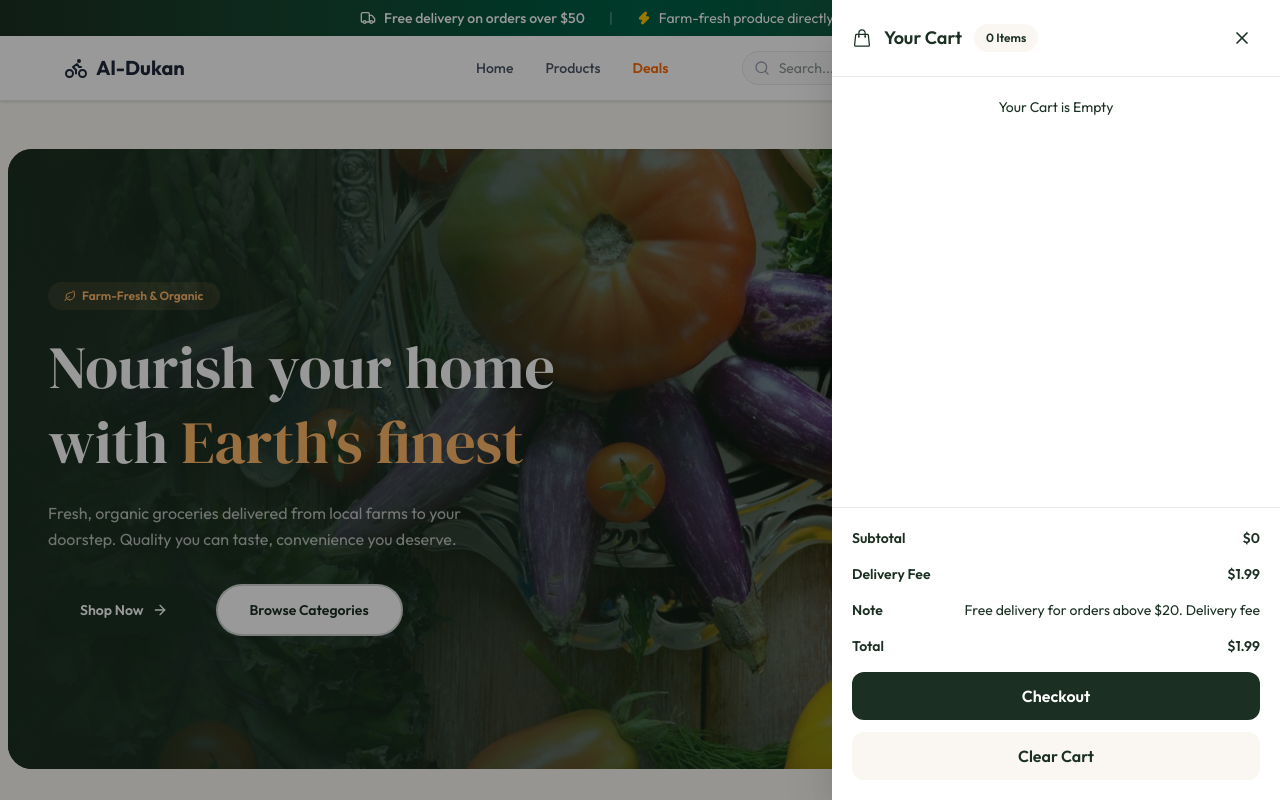
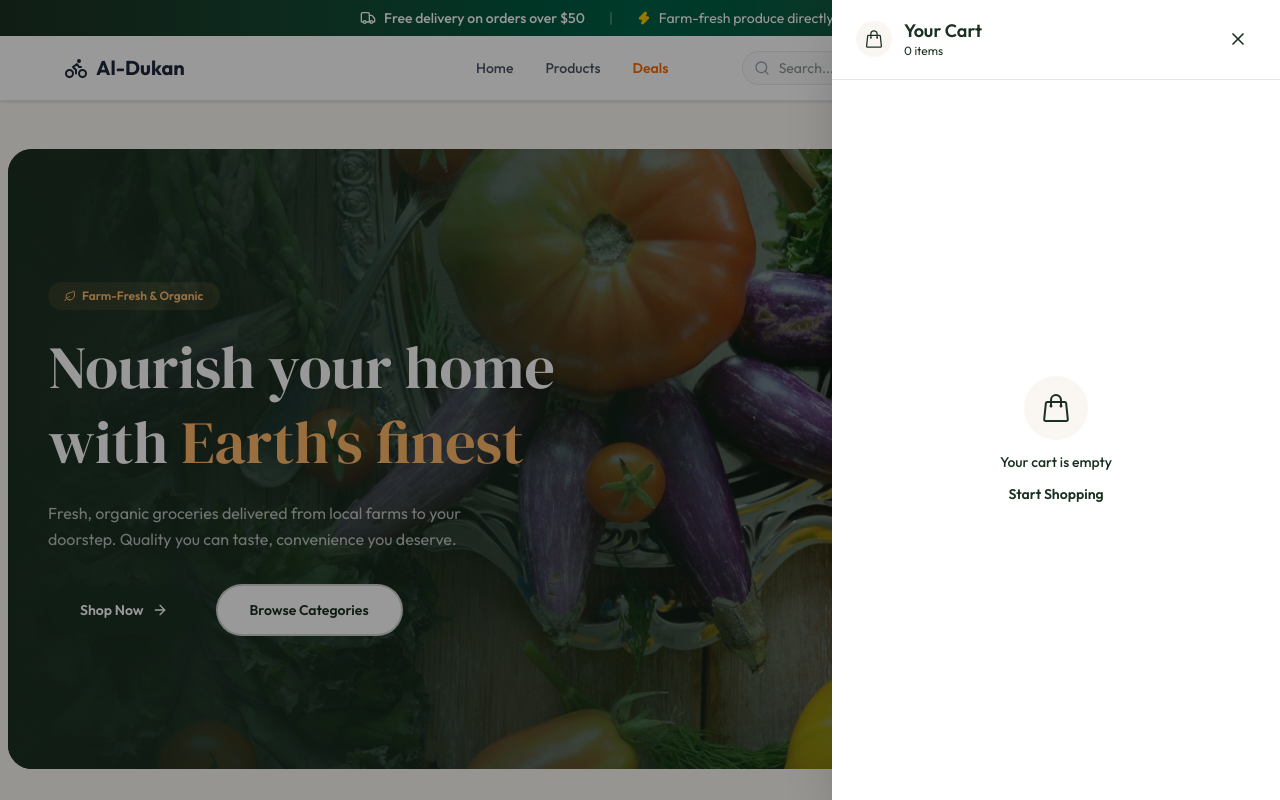
Before and after one commit to Saam22/Al-Dukan---Grocery-Delivery, a React (Vite) app in the folder client/: page / in a window 1280 px wide. Shown: the top 800 px of the page. Built offline with nearby package versions, Linux system fonts and the light colour scheme.

Commit message:
improve card

```diff
--- a/client/src/components/Home/Cartsidebar.jsx
+++ b/client/src/components/Home/Cartsidebar.jsx
@@ -2,7 +2,10 @@ import React from 'react'
 import { useCart } from '../../context/CartContext'
 import { useNavigate } from 'react-router-dom'
 import { ShoppingBagIcon } from '@heroicons/react/24/outline'
-import { XIcon } from 'lucide-react'
+import { XIcon, TruckIcon } from 'lucide-react'
+
+const FREE_DELIVERY_THRESHOLD = 100;
+const DELIVERY_FEE = 40;
 
 const Cartsidebar = () => {
     const currency = import.meta.env.VITE_CURRENCY_SYMBOL || "$";
@@ -11,8 +14,16 @@ const Cartsidebar = () => {
         isCartOpen, setIsCartOpen, cartTotal, cartCount, clearCart } = useCart();
     const navigate = useNavigate();
     if (!isCartOpen) return null;
-    const deliveryFee = cartTotal > 20 ? 0 : 1.99;
+
+    const deliveryFee = items.length === 0
+        ? 0
+        : cartTotal >= FREE_DELIVERY_THRESHOLD
+            ? 0
+            : DELIVERY_FEE;
+
     const grandTotal = cartTotal + deliveryFee;
+    const amountLeftForFreeDelivery = FREE_DELIVERY_THRESHOLD - cartTotal;
+
     return (
         <>
             {/* BACKGROUND OVERLAY */}
@@ -21,86 +32,128 @@ const Cartsidebar = () => {
             {/* SIDEBAR */}
             <div className='fixed right-0 top-0 h-full w-full max-w-md bg-white
             z-50 shadow-2xl flex flex-col animate-slide-in-right'>
+
                 {/* Header */}
-                <div className='flex items-center justify-between p-5 border-b border-app-border'>
-                    <div className='flex items-center gap-2'>
+                <div className='flex items-center justify-between px-6 py-5 border-b border-app-border'>
+                    <div className='flex items-center gap-3'>
+                        <div className='p-2 bg-app-cream rounded-full'>
                             <ShoppingBagIcon className='size-5' />
-                        <h2 className='px-1 text-lg font-semibold'>Your Cart</h2>
-                        <span className='px-3 py-1.5 text-xs font-semibold bg-app-cream rounded-full'>
-                            {items.length} Items</span>
+                        </div>
+                        <div>
+                            <h2 className='text-lg font-semibold leading-tight'>Your Cart</h2>
+                            <p className='text-xs text-app-grey'>
+                                {items.length} {items.length === 1 ? 'item' : 'items'}
+                            </p>
+                        </div>
                     </div>
                     <button onClick={() => setIsCartOpen(false)}
                         className='p-2 rounded-full hover:bg-app-cream transition-colors'>
                         <XIcon className='size-5' />
                     </button>
                 </div>
+
+                {/* Free delivery progress banner */}
+                {items.length > 0 && deliveryFee > 0 && (
+                    <div className='px-6 py-3 bg-app-cream/50 border-b border-app-border flex items-center gap-2'>
+                        <TruckIcon className='size-4 text-app-green shrink-0' />
+                        <p className='text-xs text-app-grey'>
+                            Add <span className='font-semibold text-zinc-800'>{currency}{amountLeftForFreeDelivery.toFixed(2)}</span> more for free delivery
+                        </p>
+                    </div>
+                )}
+
                 {/* Cart Items */}
                 <div className='flex-1 overflow-y-auto p-5'>
                     {items.length === 0 ? (
-                        <div className='flex flex-col items-center justify-center'>
-                            <p className='text-sm text-app-grey'>Your Cart is Empty</p>
+                        <div className='flex flex-col items-center justify-center h-full gap-3'>
+                            <div className='p-4 bg-app-cream rounded-full'>
+                                <ShoppingBagIcon className='size-8 text-app-grey' />
+                            </div>
+                            <p className='text-sm font-medium text-app-grey'>Your cart is empty</p>
+                            <button onClick={() => { setIsCartOpen(false); navigate('/products'); }}
+                                className='text-sm font-semibold text-app-green hover:underline'>
+                                Start Shopping
+                            </button>
                         </div>
                     ) : (
                         <div className='space-y-4'>
                             {items.map((item) => (
-                                <div key={item.product._id} className='flex gap-4'>
-                                    <img src={item.product.image} alt={item.product.title} className='w-16 h-16 object-cover' />
-                                    <div className='flex-1 flex flex-col'>
-                                        <p className='font-semibold'>{item.product.title}</p>
-                                        <p className='text-sm text-app-grey'>{item.product.description}</p>
-                                        <p className='text-sm text-app-grey'>{currency}{item.product.price}</p>
+                                <div key={item.product._id} className='flex gap-3 pb-4 border-b border-app-border last:border-0'>
+                                    <img src={item.product.image} alt={item.product.title}
+                                        className='w-16 h-16 object-cover rounded-lg bg-app-cream shrink-0' />
+
+                                    <div className='flex-1 min-w-0 flex flex-col justify-between'>
+                                        <div>
+                                            <p className='font-semibold text-sm truncate'>{item.product.title}</p>
+                                            <p className='text-xs text-app-grey truncate'>{item.product.description}</p>
                                         </div>
-                                    <div className='flex items-center gap-2'>
+                                        <div className='flex items-center justify-between mt-2'>
+                                            <div className='flex items-center gap-2 bg-app-cream rounded-full px-1 py-1'>
                                                 <button onClick={() => updateQuantity(item.product, item.quantity - 1)}
-                                            className='p-2 rounded-full hover:bg-app-cream transition-colors'>
-                                            -
+                                                    className='size-6 flex items-center justify-center rounded-full hover:bg-white transition-colors text-sm font-semibold'>
+                                                    −
                                                 </button>
-                                        <p>{item.quantity}</p>
+                                                <span className='text-sm font-medium w-4 text-center'>{item.quantity}</span>
                                                 <button onClick={() => updateQuantity(item.product, item.quantity + 1)}
-                                            className='p-2 rounded-full hover:bg-app-cream transition-colors'>
+                                                    className='size-6 flex items-center justify-center rounded-full hover:bg-white transition-colors text-sm font-semibold'>
                                                     +
                                                 </button>
                                             </div>
+                                            <p className='text-sm font-semibold'>
+                                                {currency}{(item.product.price * item.quantity).toFixed(2)}
+                                            </p>
+                                        </div>
+                                    </div>
+
                                     <button onClick={() => removeFromCart(item.product)}
-                                        className='p-2 rounded-full hover:bg-app-cream transition-colors'>
-                                        <XIcon className='size-5' />
+                                        className='self-start p-1.5 rounded-full hover:bg-app-cream transition-colors text-app-grey hover:text-app-error shrink-0'>
+                                        <XIcon className='size-4' />
                                     </button>
                                 </div>
                             ))}
                         </div>
                     )}
                 </div>
+
                 {/* Cart Footer */}
-                <div className='p-5 border-t border-app-border'>
-                    <div className='flex justify-between mb-4'>
-                        <p className='text-sm font-semibold'>Subtotal</p>
-                        <p className='text-sm font-semibold'>{currency}{cartTotal}</p>
+                {items.length > 0 && (
+                    <div className='px-6 py-5 border-t border-app-border bg-app-cream/30'>
+                        <div className='space-y-2 mb-4'>
+                            <div className='flex justify-between'>
+                                <p className='text-sm text-app-grey'>Subtotal</p>
+                                <p className='text-sm font-medium'>{currency}{cartTotal.toFixed(2)}</p>
                             </div>
-                    <div className='flex justify-between mb-4'>
-                        <p className='text-sm font-semibold'>Delivery Fee</p>
-                        <span className='text-sm font-semibold'>{deliveryFee === 0 ? <span className='text-app-success'>Free</span> : `${currency}${deliveryFee.toFixed(2)}`}</span>
+                            <div className='flex justify-between'>
+                                <p className='text-sm text-app-grey'>Delivery Fee</p>
+                                <span className='text-sm font-medium'>
+                                    {deliveryFee === 0
+                                        ? <span className='text-app-success'>Free</span>
+                                        : `${currency}${deliveryFee.toFixed(2)}`}
+                                </span>
                             </div>
                             {deliveryFee > 0 && (
-                        <div className='flex justify-between mb-4'>
-                            <p className='text-sm font-semibold'>Note</p>
-                            <p className='text-sm text-app-grey'>Free delivery for orders above $20. Delivery fee</p>
+                                <p className='text-xs text-app-grey text-right'>
+                                    Free delivery on orders over {currency}{FREE_DELIVERY_THRESHOLD}
+                                </p>
+                            )}
+                            <div className='flex justify-between pt-2 border-t border-app-border'>
+                                <p className='text-base font-semibold'>Total</p>
+                                <p className='text-base font-semibold'>{currency}{grandTotal.toFixed(2)}</p>
                             </div>
-                    )}
-                    <div className='flex justify-between mb-4'>
-                        <p className='text-sm font-semibold'>Total</p>
-                        <p className='text-sm font-semibold'>{currency}{grandTotal}</p>
                         </div>
-                    <div className='flex flex-col gap-3'>
+
+                        <div className='flex flex-col gap-2'>
                             <button onClick={() => navigate('/checkout')}
-                            className='px-4 py-3 rounded-xl bg-app-green text-white font-semibold hover:bg-app-green/90'>
+                                className='px-4 py-3 rounded-xl bg-app-green text-white font-semibold hover:bg-app-green/90 transition-colors'>
                                 Checkout
                             </button>
                             <button onClick={() => clearCart()}
-                            className='px-4 py-3 rounded-xl bg-app-cream text-app-grey font-semibold hover:bg-app-cream/90'>
+                                className='px-4 py-3 rounded-xl text-app-grey font-medium hover:bg-app-cream transition-colors text-sm'>
                                 Clear Cart
                             </button>
                         </div>
                     </div>
+                )}
             </div>
         </>
     )
```
Lines whose indentation alone changed are shown as unchanged.
